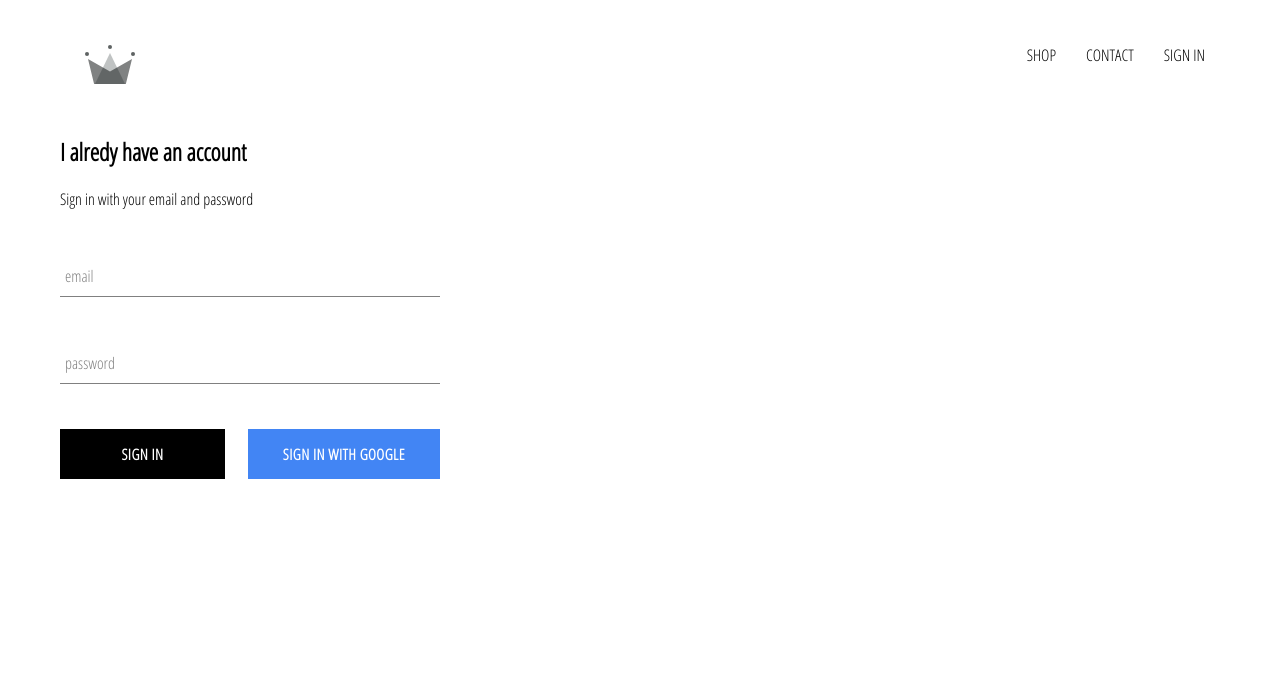
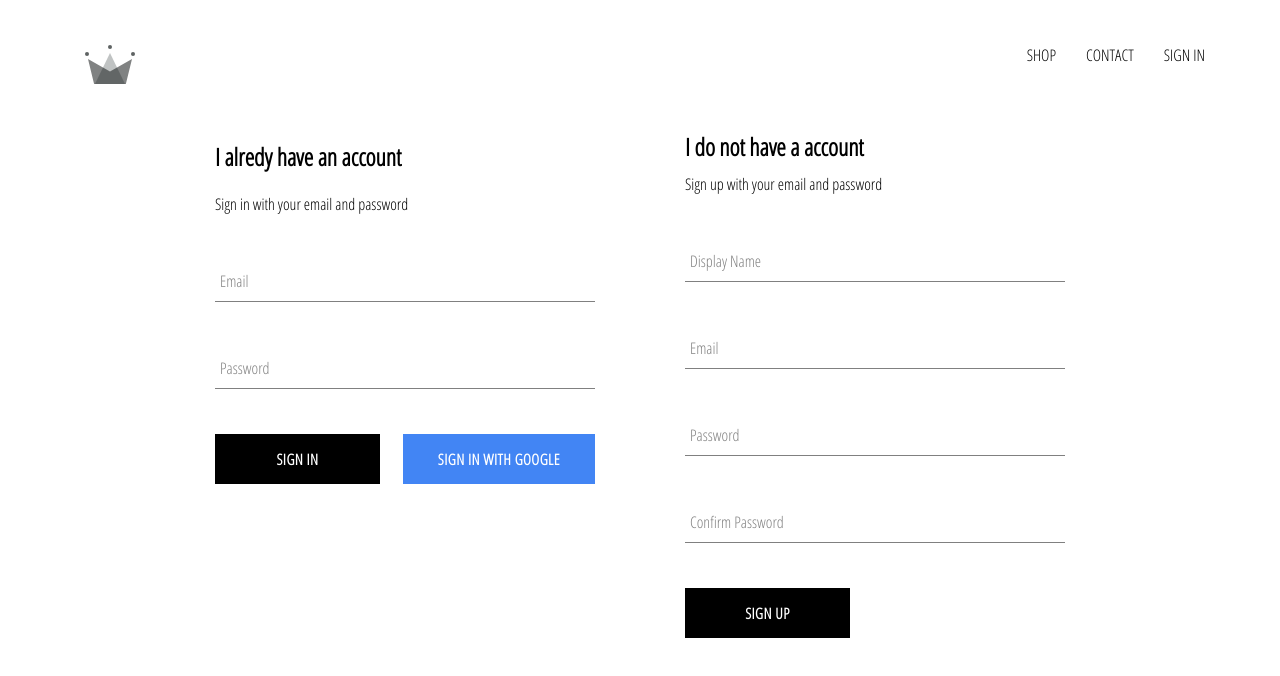
Before and after one commit to whiteadder/crwn-clothing, a React (Create React App) app: page /signin in a window 1280 px wide. Shown: the top 676 px of the page. Built offline with nearby package versions, Linux system fonts and the light colour scheme; no server answers.

Commit message:
add signup component with FB utils

```diff
--- a/src/App.js
+++ b/src/App.js
@@ -7,15 +7,23 @@
 import ShopPage from "./pages/shop/shop.component";
 import SignInAndSignUpPage from "./pages/sign-in-and-sign-up/sign-in-and-sign-up.component";
 import Header from "./components/header/header.component";
-import { auth } from "./firebase/firebase.utils";
+import { auth, createUserProfileDocument } from "./firebase/firebase.utils";
 
 function App() {
   const [currentUser, setCurrentUser] = useState("");
 
   useEffect(() => {
-    const unsubscribeFromAuth = auth.onAuthStateChanged(user => {
-      setCurrentUser(user);
-      console.log(user);
+    const unsubscribeFromAuth = auth.onAuthStateChanged(async userAuth => {
+      if (userAuth) {
+        const userRef = await createUserProfileDocument(userAuth);
+
+        userRef.onSnapshot(snapShot => {
+          setCurrentUser({
+            id: snapShot.id,
+            ...snapShot.data()
+          });
+        });
+      }
     });
     return () => unsubscribeFromAuth();
   }, []);
--- a/src/components/sigin-in/sigin-in.component.jsx
+++ b/src/components/sigin-in/sigin-in.component.jsx
@@ -38,14 +38,14 @@
           type="email"
           value={email}
           handleChange={handleChange("email")}
-          label="email"
+          label="Email"
           required
         />
         <FormInput
           type="password"
           value={password}
           handleChange={handleChange("password")}
-          label="password"
+          label="Password"
           required
         />
         <div className="buttons">
--- /dev/null
+++ b/src/components/sign-up/sign-up.component.jsx
@@ -0,0 +1,87 @@
+import React, { useState } from "react";
+
+import FormInput from "../form-input/form-input.component";
+import CustomButton from "../custom-button/custom-button.component";
+
+import { auth, createUserProfileDocument } from "../../firebase/firebase.utils";
+
+import "./sign-up.styles.scss";
+
+const SignUp = () => {
+  const [values, setValues] = useState({
+    displayName: "",
+    email: "",
+    password: "",
+    confirmPassword: ""
+  });
+
+  const { displayName, email, password, confirmPassword } = values;
+
+  const handleChange = name => event => {
+    setValues({ ...values, [name]: event.target.value });
+  };
+
+  const handleSubmit = async e => {
+    e.preventDefault();
+    if (password !== confirmPassword) {
+      alert("passwords dont match");
+      return;
+    }
+    try {
+      const { user } = await auth.createUserWithEmailAndPassword(
+        email,
+        password
+      );
+      await createUserProfileDocument(user, { displayName });
+      setValues({
+        ...values,
+        displayName: "",
+        email: "",
+        password: "",
+        confirmPassword: ""
+      });
+    } catch (error) {
+      console.log(error);
+    }
+  };
+
+  return (
+    <div className="sign-up">
+      <h2 className="title">I do not have a account</h2>
+      <span>Sign up with your email and password</span>
+      <form className="sign-up-form" onSubmit={handleSubmit}>
+        <FormInput
+          type="text"
+          value={displayName}
+          handleChange={handleChange("displayName")}
+          label="Display Name"
+          required
+        />
+        <FormInput
+          type="email"
+          value={email}
+          handleChange={handleChange("email")}
+          label="Email"
+          required
+        />
+        <FormInput
+          type="password"
+          value={password}
+          handleChange={handleChange("password")}
+          label="Password"
+          required
+        />
+        <FormInput
+          type="password"
+          value={confirmPassword}
+          handleChange={handleChange("confirmPassword")}
+          label="Confirm Password"
+          required
+        />{" "}
+        <CustomButton type="submit">Sign Up</CustomButton>
+      </form>
+    </div>
+  );
+};
+
+export default SignUp;
--- /dev/null
+++ b/src/components/sign-up/sign-up.styles.scss
@@ -0,0 +1,9 @@
+.sign-up {
+  display: flex;
+  flex-direction: column;
+  width: 380px;
+
+  .title {
+    margin: 10px 0;
+  }
+}
--- a/src/firebase/firebase.utils.js
+++ b/src/firebase/firebase.utils.js
@@ -12,6 +12,29 @@
   appId: "1:658259098358:web:3c7c93f727862898198ad7"
 };
 
+export const createUserProfileDocument = async (userAuth, additionalData) => {
+  //
+  if (!userAuth) return;
+  const userRef = firestore.doc(`users/${userAuth.uid}`);
+  const snapShot = await userRef.get();
+
+  if (!snapShot.exists) {
+    const { displayName, email } = userAuth;
+    const createdAt = new Date();
+    try {
+      await userRef.set({
+        displayName,
+        email,
+        createdAt,
+        ...additionalData
+      });
+    } catch (error) {
+      console.log("error creating user", error);
+    }
+  }
+  return userRef;
+};
+
 firebase.initializeApp(config);
 
 export const auth = firebase.auth();
--- a/src/pages/sign-in-and-sign-up/sign-in-and-sign-up.component.jsx
+++ b/src/pages/sign-in-and-sign-up/sign-in-and-sign-up.component.jsx
@@ -1,11 +1,14 @@
 import React from "react";
-import SingIn from "../../components/sigin-in/sigin-in.component";
+import SignIn from "../../components/sigin-in/sigin-in.component";
+import SignUp from "../../components/sign-up/sign-up.component";
+
 import "./sign-in-and-sign-up.styles.scss";
 
 const SignInAndSignUpPage = () => {
   return (
-    <div>
-      <SingIn />
+    <div className="sign-in-and-sign-up">
+      <SignIn />
+      <SignUp />
     </div>
   );
 };
--- a/src/pages/sign-in-and-sign-up/sign-in-and-sign-up.styles.scss
+++ b/src/pages/sign-in-and-sign-up/sign-in-and-sign-up.styles.scss
@@ -0,0 +1,6 @@
+.sign-in-and-sign-up {
+  width: 850px;
+  display: flex;
+  justify-content: space-between;
+  margin: 30px auto;
+}
```
